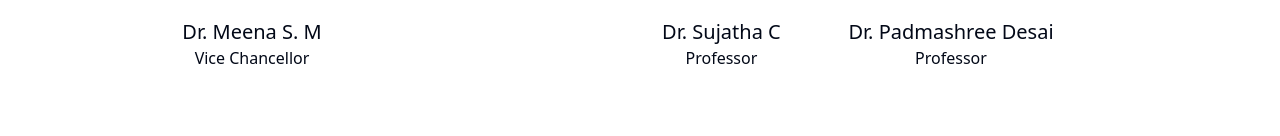
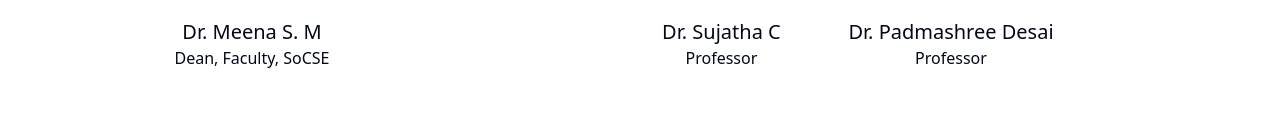
Before and after one commit to psbhatbvbcs/wids-kletech-2024, a Next.js app: page / in a window 1280 px wide. Shown: the part 2663-2799 px from the top of the page. Built offline with nearby package versions, Linux system fonts and the light colour scheme.

Commit message:
[done] - version 1.0

```diff
--- a/src/components/Committee.tsx
+++ b/src/components/Committee.tsx
@@ -75,7 +75,7 @@ const Committee = () => {
               className="w-[150px] h-[150px] rounded-full m-5"
             />
             <p className="text-xl font-medium">Dr. Meena S. M</p>
-            <p className="font-normal mb-4">Vice Chancellor</p>
+            <p className="font-normal mb-4">Dean, Faculty, SoCSE</p>
           </div>
         </div>
         <div className="flex w-full md:w-2/3 justify-center flex-col">
```
